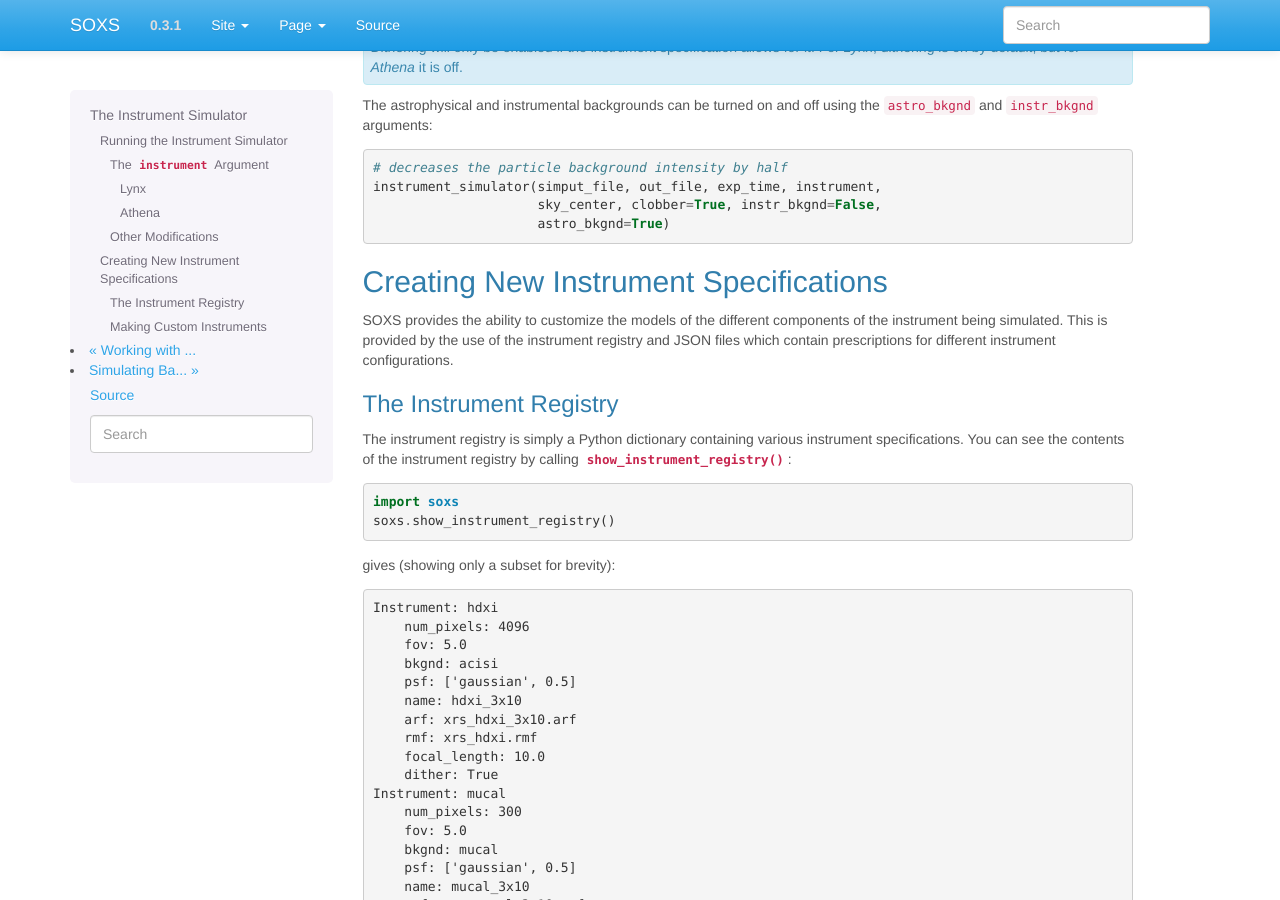
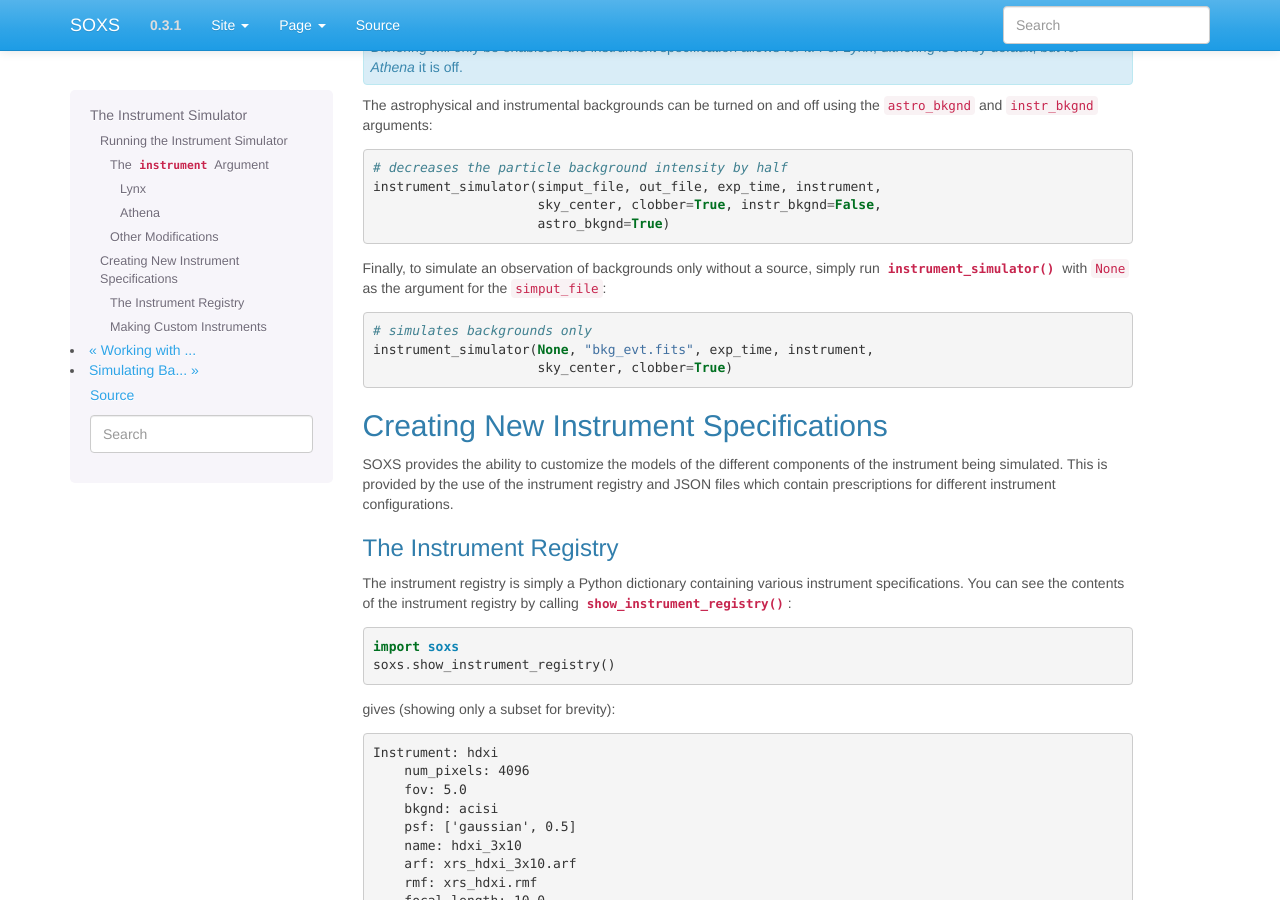
Before and after one commit to lynx-x-ray-observatory/soxs, a Sphinx documentation site: the page built from doc/source/python/instrument.rst, in a window 1280 px wide and 900 px high, scrolled down 1514 px. Built offline with Sphinx 7.4.7, drawn with Linux system fonts in a browser that asks for light colours.

Commit message:
More doc updates

```diff
--- a/doc/source/changelog.rst
+++ b/doc/source/changelog.rst
@@ -10,7 +10,11 @@ This version contains new features and bugfixes. Some changes are not backwards-
 
 * SOXS has been re-branded as "Simulating Observations of X-ray Sources".
 * Instrument specifications for the *Athena* WFI and X-IFU have been added to the instrument registry.
-* A test suite infrastructure has been added to SOXS.
+* A test suite infrastructure has been added to SOXS, which runs automatically on GitHub when changes
+  are made to the source code.
+* Simulating backgrounds without an input source is now possible by providing ``None`` to
+  :func:`~soxs.instrument.instrument_simulator` or ``"None"`` to the ``instrument_simulator`` command
+  line script (see :ref:`cmd-instrument`).
 * The default astrophysical background in SOXS was not identical to the advertised input spectrum, which
   has been fixed.
 * The options for dealing with background have been restricted. Backgrounds can now only be turned on
--- a/doc/source/python/instrument.rst
+++ b/doc/source/python/instrument.rst
@@ -111,6 +111,15 @@ and ``instr_bkgnd`` arguments:
     instrument_simulator(simput_file, out_file, exp_time, instrument,
                          sky_center, clobber=True, instr_bkgnd=False,
                          astro_bkgnd=True)
+
+Finally, to simulate an observation of backgrounds only without a source, simply run
+:func:`~soxs.instrument.instrument_simulator` with ``None`` as the argument for the ``simput_file``:
+
+.. code-block:: python
+
+    # simulates backgrounds only
+    instrument_simulator(None, "bkg_evt.fits", exp_time, instrument,
+                         sky_center, clobber=True)
 
 .. _instrument-registry:
 
```
Also changed, not shown: doc/source/command_line/instrument.rst (+10 -1 lines).
